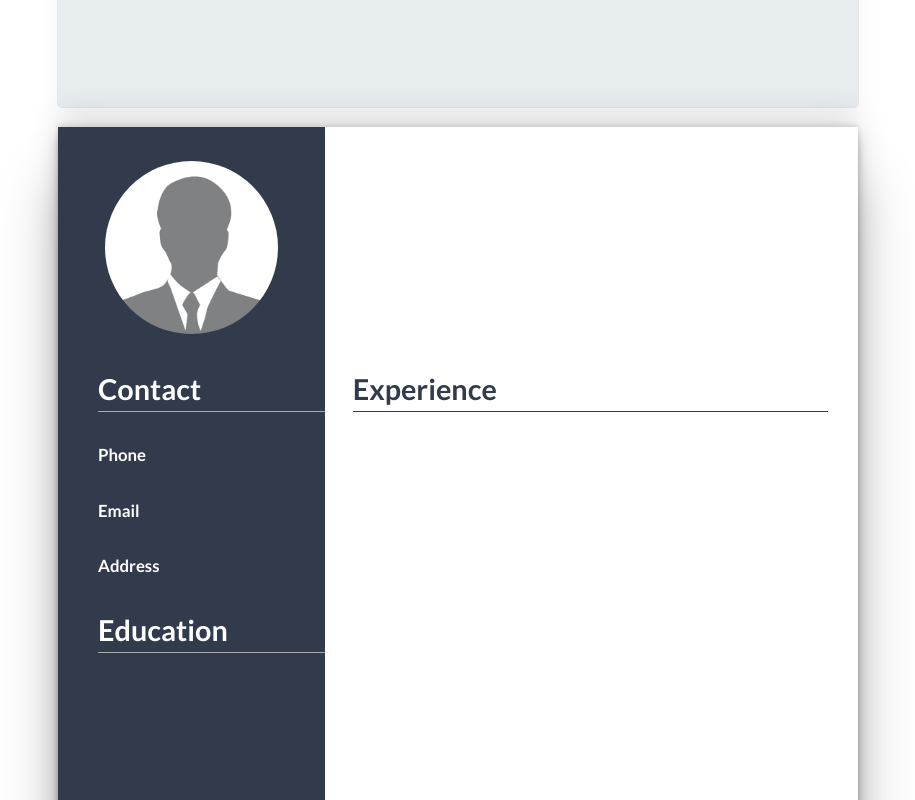
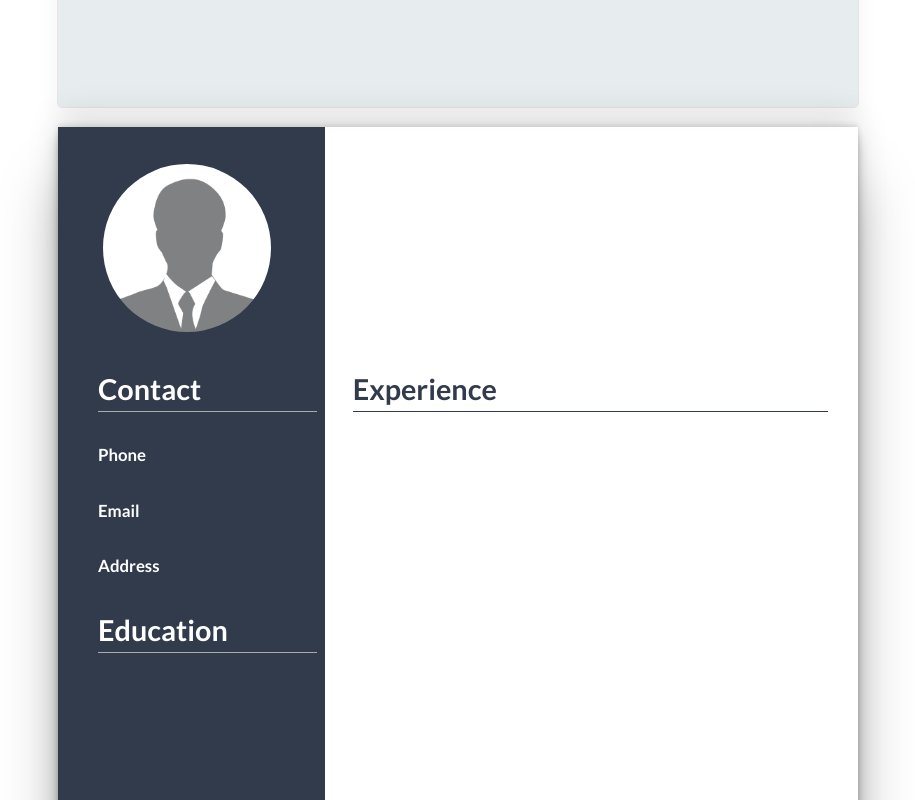
Before and after one commit to micsiw/cv-creator, a React (Create React App) app: page / in a window 1280 px wide. Shown: the part 1100-1900 px from the top of the page, without its empty margins (182-1097 px from the left). Built offline with nearby package versions, Linux system fonts and the light colour scheme.

Commit message:
fixed padding issue in left section of display component

```diff
--- a/src/styles/Display.css
+++ b/src/styles/Display.css
@@ -26,6 +26,7 @@
   grid-template-rows: 1fr 1fr 1fr 1fr 0.7fr;
   color: white;
   background-color: #323b4c;
+  padding-right: 8px;
 }
 
 .display-right {
```
